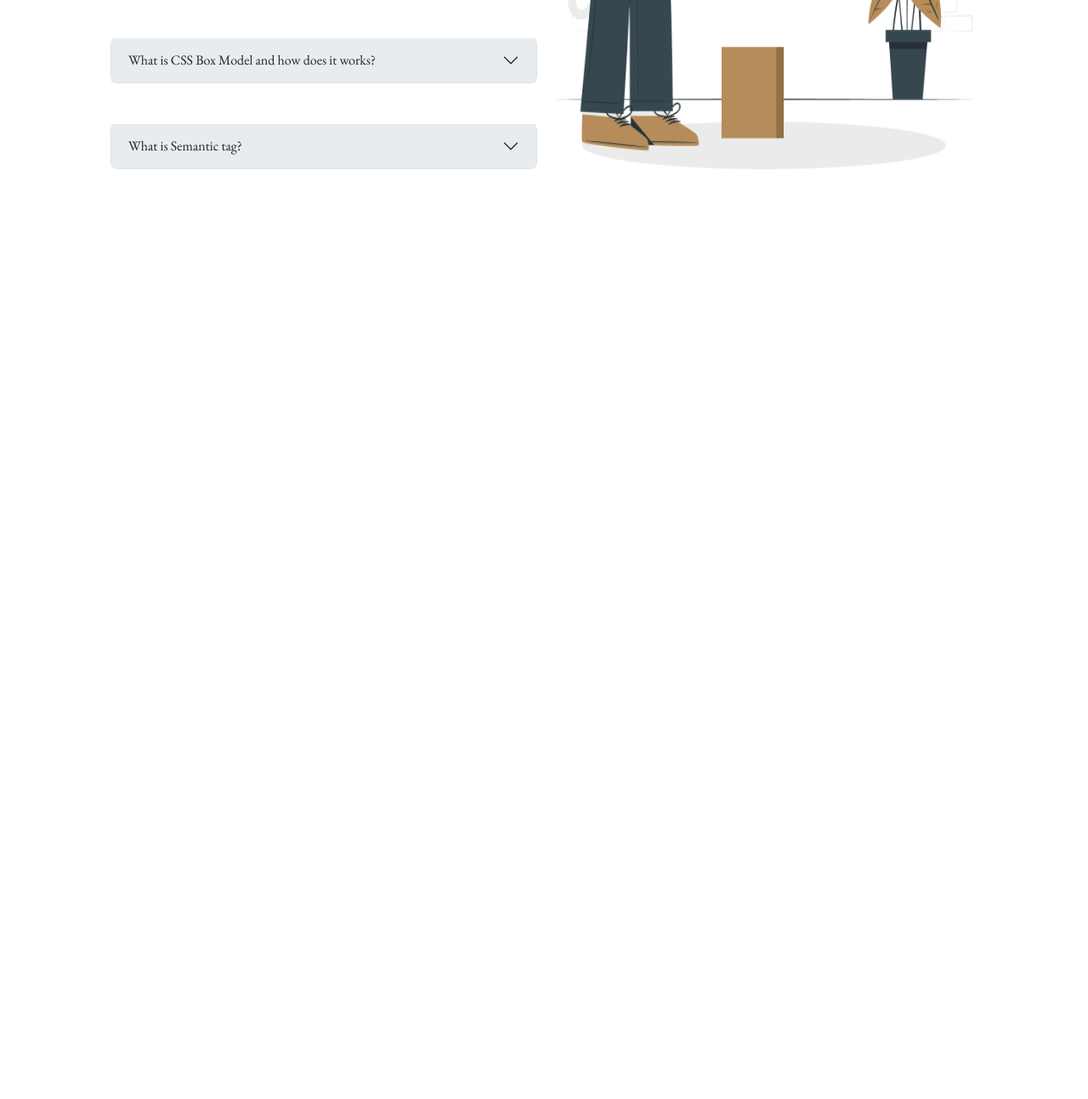
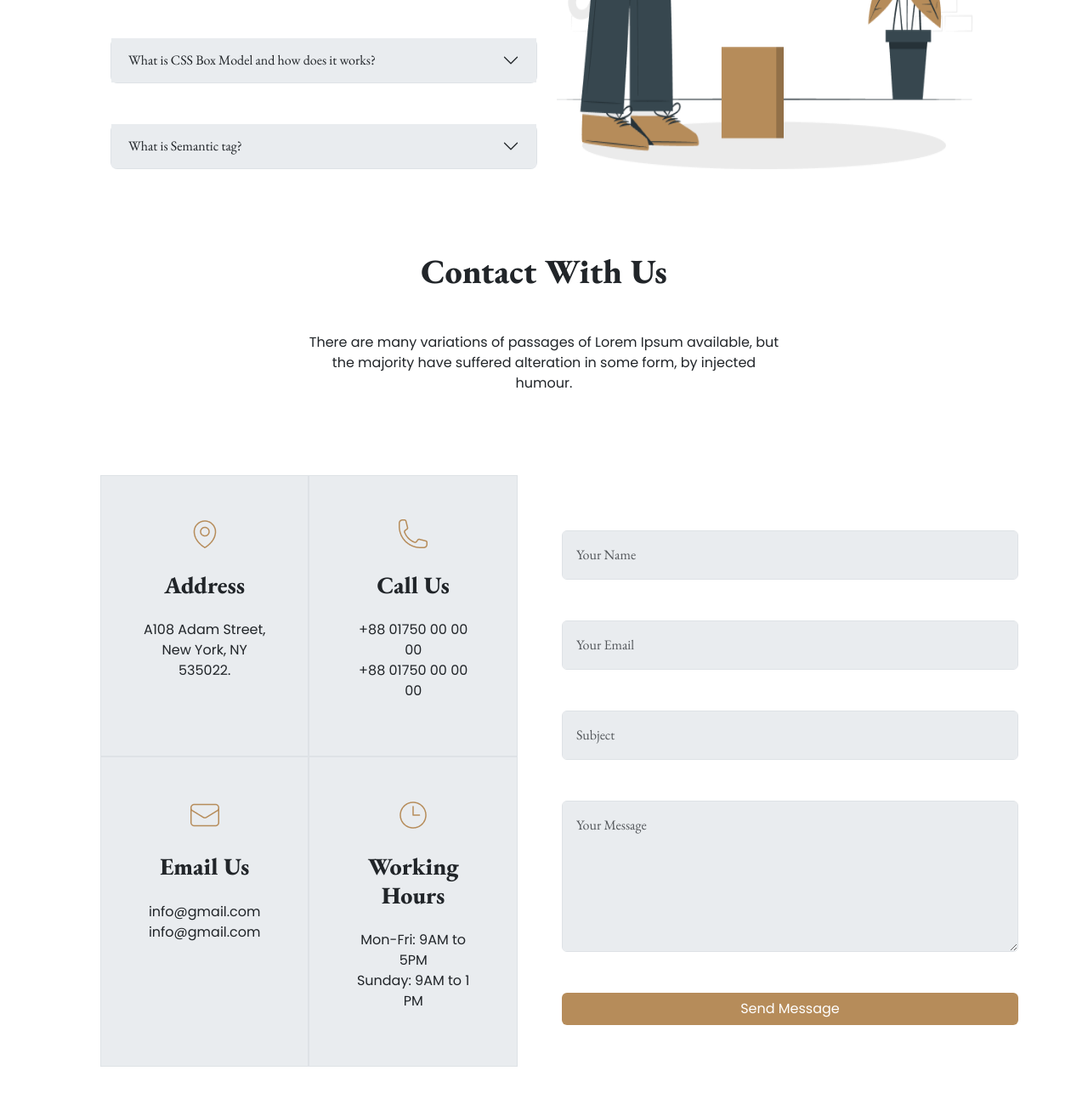
Before and after one commit to imtiaz-ahmmed/legal-solutions, a plain HTML site: page index.html in a window 1280 px wide. Shown: the part 3349-4642 px from the top of the page at 85% size. Before the commit the page ends 3644 px from the top, so only its background shows below. Drawn offline with nearby package versions, Linux system fonts and the light colour scheme.

Commit message:
Contact Section Completed

```diff
--- a/index.html
+++ b/index.html
@@ -376,8 +376,74 @@
                     <img class="w-100 h-100" src="images/6.png" alt="">
                 </div>
             </div>
+        </section>
+
+        <!-- Contact Us -->
+
+        <section class="container mt-5 mb-5">
+            <h2 class="text-center fw-bolder fs-1 mb-5">Contact With Us</h2>
+            <p class="text-center mx-auto mb-5 w-50">There are many variations of passages of Lorem Ipsum available, but
+                the majority have suffered alteration in some form, by injected humour.</p>
 
 
+            <div class="d-md-flex  align-items-center gap-3">
+                <!-- Contact Info -->
+                <div class="row row-cols-1 row-cols-md-2 mb-3 p-5 w-100 h-100">
+                    <div class="col text-center p-5  border  bg-body-secondary">
+                        <img class="mb-4" src="images/18.png" alt="">
+                        <h3 class="mb-4 fw-bold fs-3">Address</h3>
+                        <p class="mb-4">A108 Adam Street, <br>
+                            New York, NY 535022.</p>
+
+                    </div>
+                    <div class="col text-center p-5  border bg-body-secondary ">
+                        <img class="mb-4" src="images/2.png" alt="">
+                        <h3 class="mb-4 fw-bold fs-3">Call Us</h3>
+                        <p>+88 01750 00 00 00 <br>
+                        +88 01750 00 00 00</p>
+
+                    </div>
+                    <div class="col text-center p-5  border bg-body-secondary ">
+                        <img class="mb-4" src="images/4.png" alt="">
+                        <h3 class="mb-4 fw-bold fs-3">Email Us</h3>
+                        <p>info@gmail.com
+                       <br> info@gmail.com</p>
+
+                    </div>
+                    <div class="col text-center p-5  border bg-body-secondary ">
+                        <img class="mb-4" src="images/23.png" alt="">
+                        <h3 class="mb-4 fw-bold fs-3">Working Hours</h3>
+                        <p>Mon-Fri: 9AM to 5PM <br>
+                        Sunday: 9AM to 1 PM</p>
+
+                    </div>
+
+
+                </div>
+                <!-- Form -->
+                <div class="w-100 h-100 ">
+                    <div class="mb-5">
+                        <input type="text" class="form-control bg-body-secondary p-3" id="exampleFormControlInput1"
+                            placeholder="Your Name">
+                    </div>
+                    <div class="mb-5">
+                        <input type="email" class="form-control bg-body-secondary p-3" id="exampleFormControlInput1"
+                            placeholder="Your Email">
+                    </div>
+                    <div class="mb-5">
+                        <input type="text" class="form-control bg-body-secondary p-3" id="exampleFormControlInput1"
+                            placeholder="Subject">
+                    </div>
+                    <div class="mb-5">
+
+                        <textarea class="form-control bg-body-secondary p-3" id="exampleFormControlTextarea1"
+                            placeholder="Your Message" rows="6"></textarea>
+                    </div>
+                    <div>
+                        <button class="btn btn-primary-color w-100">Send Message</button>
+                    </div>
+                </div>
+            </div>
 
         </section>
 
```
